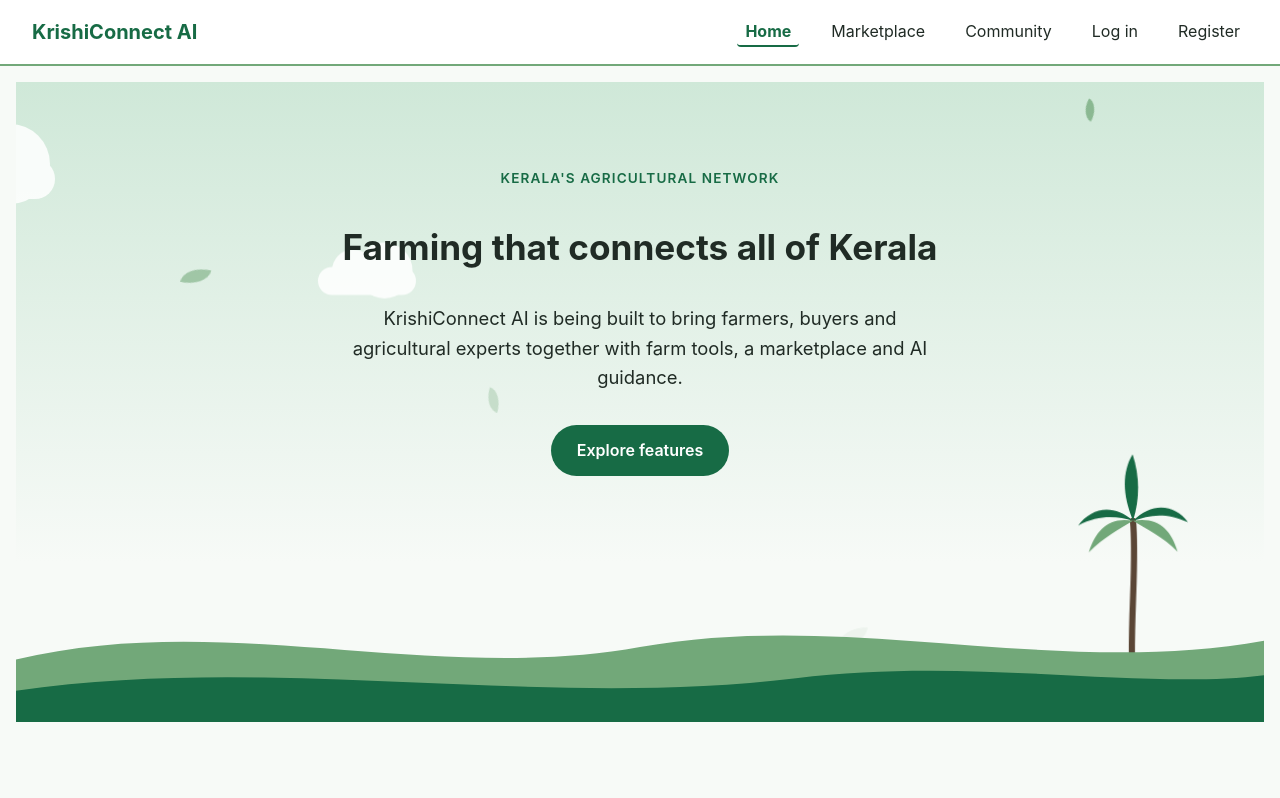
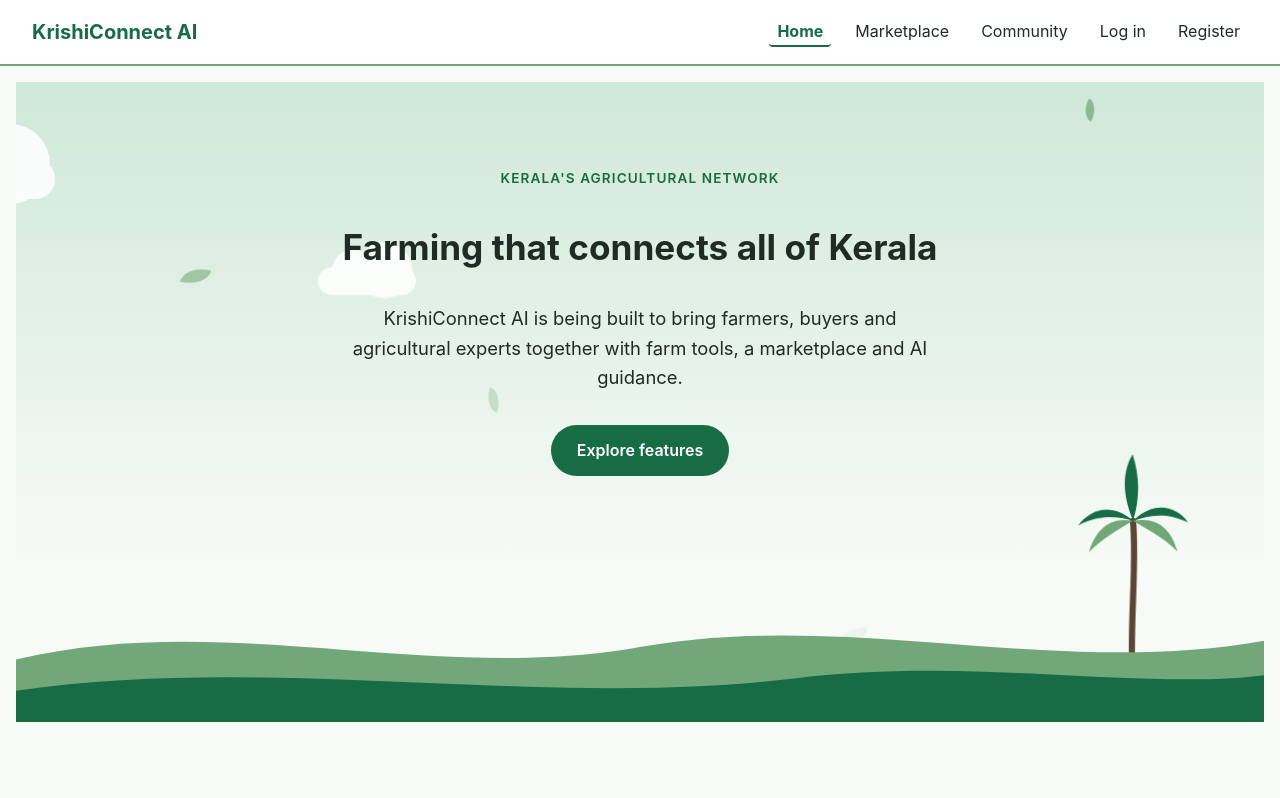
Before and after one commit to fasnaramzu2003-jpg/krishiconnect, a React app in the folder frontend/: page / in a window 1280 px wide. Shown: the top 798 px of the page. Built offline with nearby package versions, Linux system fonts and the light colour scheme; no server answers; the HTML template or start-up script is replaced by a standard one.

Commit message:
Fix desktop navbar word breaking

```diff
--- a/frontend/src/styles/mobile.css
+++ b/frontend/src/styles/mobile.css
@@ -17,7 +17,7 @@
 }
 
 main { padding: 1rem; box-sizing: border-box; max-width: 100%; }
-h1, h2, h3, p, li, a, span { overflow-wrap: anywhere; }
+main h1, main h2, main h3, main p { overflow-wrap: anywhere; }
 h1 { font-size: clamp(1.5rem, 6vw, 2.2rem); }
 main ul { list-style: none; padding-left: 0; }
 main li { margin-bottom: 1rem; }
@@ -29,3 +29,12 @@ main li { margin-bottom: 1rem; }
 main h2 a, main h2 a:visited,
 main h3 a, main h3 a:visited { color: #1f6b45; }
 main h2 a:hover, main h3 a:hover { color: #14502f; }
+
+
+
+@media (min-width: 901px) {
+  header.navbar { flex-wrap: wrap; }
+  header.navbar .nav-links { display: flex; flex-wrap: wrap; gap: 4px 16px; }
+  header.navbar .nav-links a,
+  header.navbar .nav-links span { white-space: nowrap; word-break: normal; overflow-wrap: normal; }
+}
```
